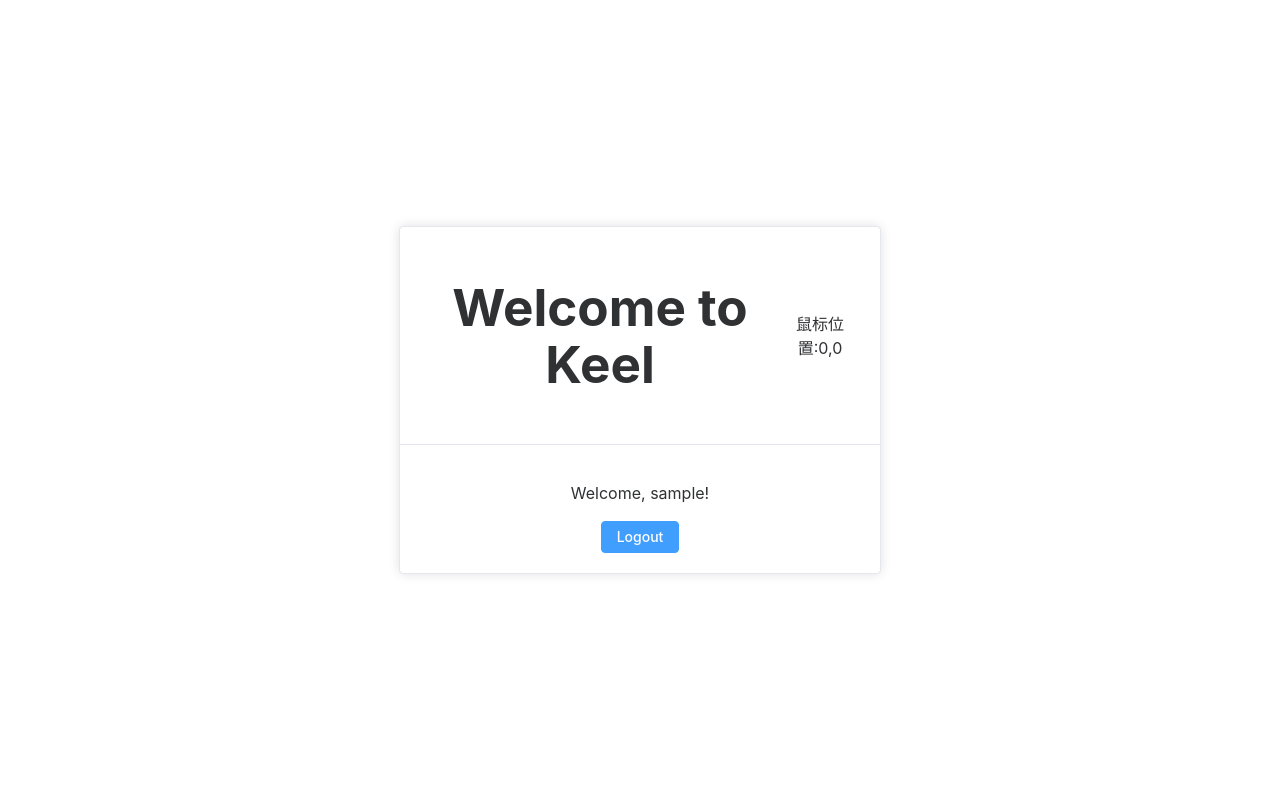
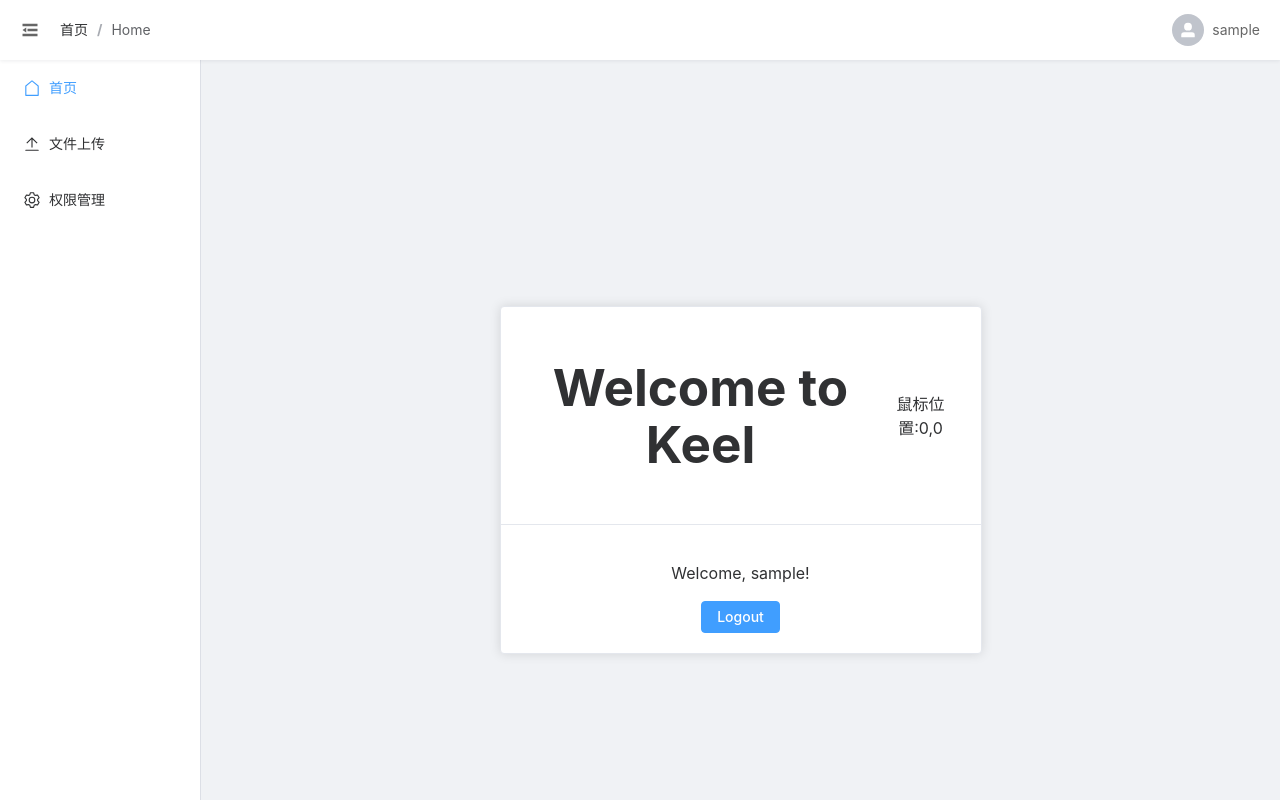
Before and after one commit to huangssssx/keel, a Vue app in the folder front/: page / in a window 1280 px wide. Built offline with nearby package versions, Linux system fonts and the light colour scheme; sample sign-in values are in the browser's storage.

Commit message:
增加全局布局页面

```diff
--- a/front/src/router/index.ts
+++ b/front/src/router/index.ts
@@ -1,25 +1,40 @@
 import { createRouter, createWebHistory, RouteRecordRaw } from 'vue-router'
+import GlobalLayout from '@/views/layout/GlobalLayout.vue'
 import Home from '@/views/home/index.vue'
 import Login from '@/views/login/index.vue'
 import Upload from '@/views/upload/index.vue'
+import Authority from '@/views/authority/index.vue'
 import { useUserStore } from '@/stores/user.ts'
 
 const routes: Array<RouteRecordRaw> = [
   {
     path: '/',
-    name: 'Home',
-    component: Home,
-    meta: { requiresAuth: true }
+    component: GlobalLayout,
+    children: [
+      {
+        path: '',  // 默认子路由
+        name: 'Home',
+        component: Home,
+        meta: { requiresAuth: true }
+      },
+      {
+        path: 'upload',
+        name: 'Upload',
+        component: Upload,
+        meta: { requiresAuth: true }
+      },
+      {
+        path: 'authority',
+        name: 'Authority',
+        component: Authority,
+        meta: { requiresAuth: true }
+      }
+    ]
   },
   {
     path: '/login',
     name: 'Login',
     component: Login
-  },
-  {
-    path: '/upload',
-    name: 'Upload',
-    component: Upload
   }
 ]
 
@@ -29,7 +44,6 @@
 })
 
 router.beforeEach((to, from, next) => {
-  console.log(from);
   const userStore = useUserStore()
   if (to.matched.some(record => record.meta.requiresAuth) && !userStore.isLoggedIn) {
     next('/login')
--- /dev/null
+++ b/front/src/views/layout/GlobalLayout.vue
@@ -0,0 +1,195 @@
+<template>
+  <div class="layout">
+    <!-- 顶部导航栏 -->
+    <header class="header">
+      <div class="header-left">
+        <el-icon class="collapse-btn" @click="toggleCollapse">
+          <Fold v-if="!isCollapse"/>
+          <Expand v-else/>
+        </el-icon>
+        <div class="breadcrumb">
+          <el-breadcrumb>
+            <el-breadcrumb-item :to="{ path: '/' }">首页</el-breadcrumb-item>
+            <el-breadcrumb-item>{{ currentRoute }}</el-breadcrumb-item>
+          </el-breadcrumb>
+        </div>
+      </div>
+      <div class="header-right">
+        <el-dropdown trigger="click">
+          <span class="user-info">
+            <el-avatar :size="32" :icon="UserFilled"/>
+            <span class="username">{{ userStore.username }}</span>
+          </span>
+          <template #dropdown>
+            <el-dropdown-menu>
+              <el-dropdown-item>个人信息</el-dropdown-item>
+              <el-dropdown-item divided @click="handleLogout">退出登录</el-dropdown-item>
+            </el-dropdown-menu>
+          </template>
+        </el-dropdown>
+      </div>
+    </header>
+
+    <!-- 左侧菜单 -->
+    <aside class="sidebar" :class="{ 'is-collapse': isCollapse }">
+      <el-menu
+        :default-active="route.path"
+        class="el-menu-vertical"
+        :collapse="isCollapse"
+        :router="true"
+      >
+        <el-menu-item index="/">
+          <el-icon><House /></el-icon>
+          <template #title>首页</template>
+        </el-menu-item>
+
+        <el-menu-item index="/upload">
+          <el-icon><Upload /></el-icon>
+          <template #title>文件上传</template>
+        </el-menu-item>
+
+        <el-menu-item index="/authority">
+          <el-icon><Setting /></el-icon>
+          <template #title>权限管理</template>
+        </el-menu-item>
+      </el-menu>
+    </aside>
+
+    <!-- 主要内容区域 -->
+    <main class="main-content">
+      <router-view v-slot="{ Component }">
+        <transition name="fade" mode="out-in">
+          <component :is="Component" />
+        </transition>
+      </router-view>
+    </main>
+  </div>
+</template>
+
+<script setup lang="ts">
+import { ref, computed } from 'vue'
+import { useRoute, useRouter } from 'vue-router'
+import { useUserStore } from '@/stores/user'
+import { House, Upload, Setting, Fold, Expand, UserFilled } from '@element-plus/icons-vue'
+
+const route = useRoute()
+const router = useRouter()
+const userStore = useUserStore()
+const isCollapse = ref(false)
+
+// 计算当前路由名称
+const currentRoute = computed(() => {
+  return route.name || '首页'
+})
+
+// 切换菜单展开/收起
+const toggleCollapse = () => {
+  isCollapse.value = !isCollapse.value
+}
+
+// 退出登录
+const handleLogout = () => {
+  userStore.logout()
+  router.push('/login')
+}
+</script>
+
+<style scoped>
+.layout {
+  display: grid;
+  grid-template-areas:
+    "header header"
+    "sidebar main";
+  grid-template-columns: auto 1fr;
+  grid-template-rows: 60px 1fr;
+  height: 100vh;
+  transition: all 0.3s;
+}
+
+.header {
+  grid-area: header;
+  background-color: #fff;
+  padding: 0 20px;
+  display: flex;
+  justify-content: space-between;
+  align-items: center;
+  box-shadow: 0 1px 4px rgba(0,21,41,.08);
+  z-index: 2;
+}
+
+.header-left {
+  display: flex;
+  align-items: center;
+  gap: 20px;
+}
+
+.collapse-btn {
+  font-size: 20px;
+  cursor: pointer;
+  color: #666;
+}
+
+.header-right {
+  display: flex;
+  align-items: center;
+}
+
+.user-info {
+  display: flex;
+  align-items: center;
+  gap: 8px;
+  cursor: pointer;
+}
+
+.username {
+  font-size: 14px;
+  color: #666;
+}
+
+.sidebar {
+  grid-area: sidebar;
+  width: 200px;
+  background-color: #fff;
+  border-right: 1px solid #dcdfe6;
+  transition: width 0.3s;
+  overflow: hidden;
+}
+
+.sidebar.is-collapse {
+  width: 64px;
+}
+
+.el-menu-vertical {
+  border-right: none;
+}
+
+.el-menu-vertical:not(.el-menu--collapse) {
+  width: 200px;
+}
+
+.main-content {
+  grid-area: main;
+  background-color: #f0f2f5;
+  padding: 20px;
+  overflow-y: auto;
+}
+
+/* 路由切换动画 */
+.fade-enter-active,
+.fade-leave-active {
+  transition: opacity 0.3s ease;
+}
+
+.fade-enter-from,
+.fade-leave-to {
+  opacity: 0;
+}
+
+:deep(.el-menu-item) span {
+  transition: opacity 0.3s cubic-bezier(0.4, 0, 0.2, 1);
+}
+
+:deep(.el-menu--collapse) .el-menu-item span {
+  opacity: 0;
+}
+</style>
```
